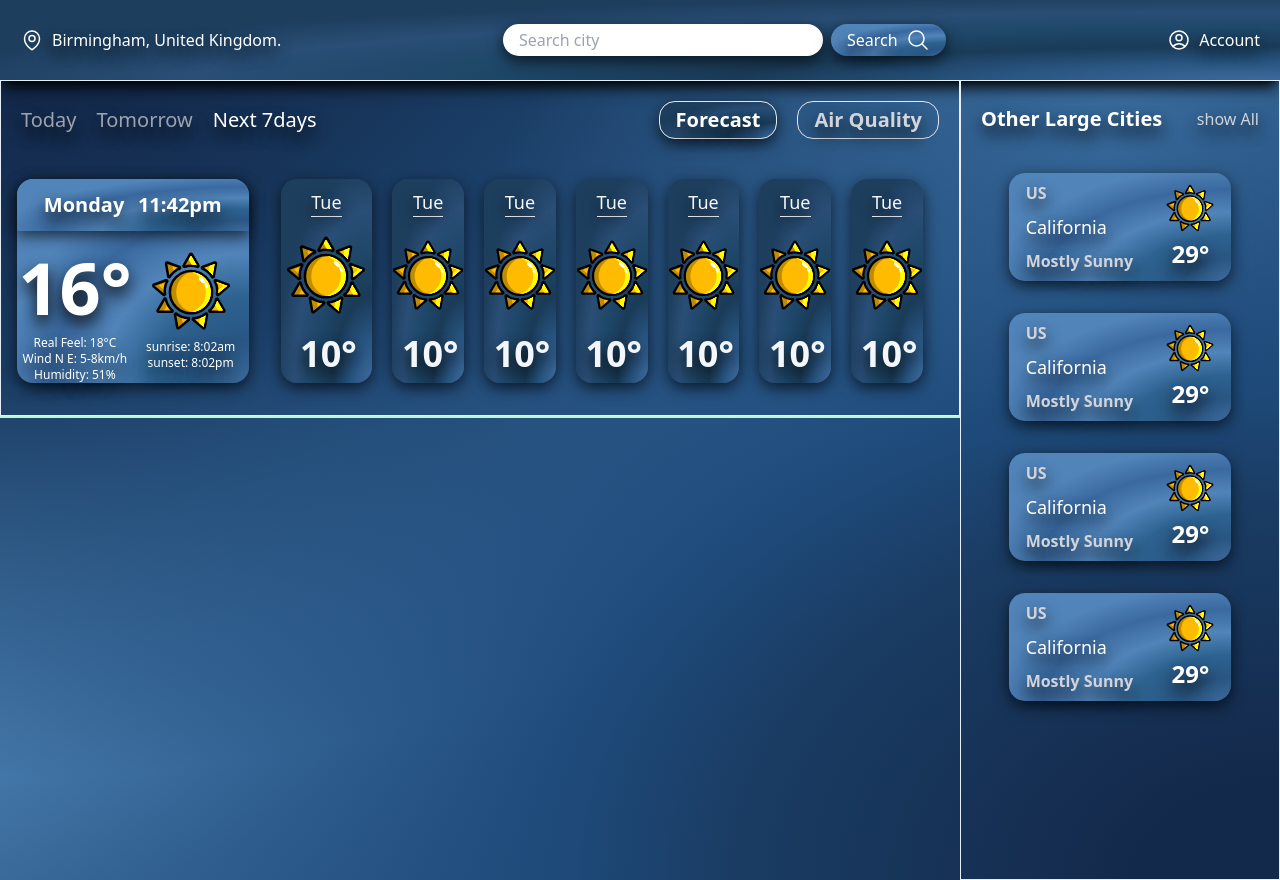
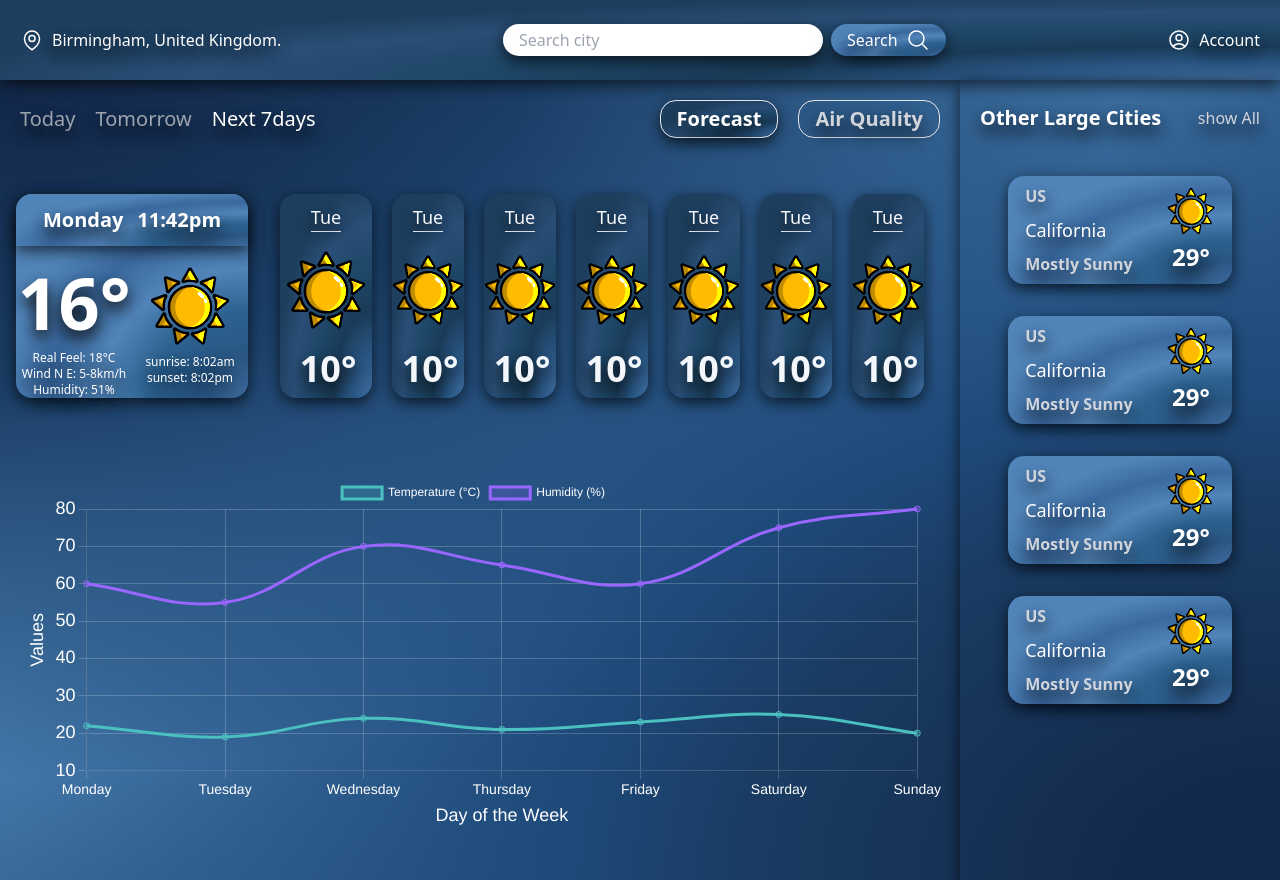
Before and after one commit to abdinasir1warsame/weather-dashboard, a React (Vite) app: page / in a window 1280 px wide. Built offline with nearby package versions, Linux system fonts and the light colour scheme.

Commit message:
completed graph ui

```diff
--- /dev/null
+++ b/src/components/forecast-graph.jsx
@@ -0,0 +1,133 @@
+import React from 'react';
+import { Line } from 'react-chartjs-2';
+import {
+  Chart as ChartJS,
+  CategoryScale,
+  LinearScale,
+  PointElement,
+  LineElement,
+  Title,
+  Tooltip,
+  Legend,
+} from 'chart.js';
+
+ChartJS.register(
+  CategoryScale,
+  LinearScale,
+  PointElement,
+  LineElement,
+  Title,
+  Tooltip,
+  Legend
+);
+
+const WeatherChart = () => {
+  const labels = [
+    'Monday',
+    'Tuesday',
+    'Wednesday',
+    'Thursday',
+    'Friday',
+    'Saturday',
+    'Sunday',
+  ];
+  const data = {
+    labels: labels,
+    datasets: [
+      {
+        label: 'Temperature (°C)',
+        data: [22, 19, 24, 21, 23, 25, 20],
+        borderColor: 'rgba(75, 192, 192, 1)',
+        backgroundColor: 'rgba(75, 192, 192, 0.2)',
+        fill: true,
+        tension: 0.4,
+      },
+      {
+        label: 'Humidity (%)',
+        data: [60, 55, 70, 65, 60, 75, 80],
+        borderColor: 'rgba(153, 102, 255, 1)',
+        backgroundColor: 'rgba(153, 102, 255, 0.2)',
+        fill: true,
+        tension: 0.4,
+      },
+    ],
+  };
+
+  const options = {
+    responsive: true,
+    maintainAspectRatio: false,
+    plugins: {
+      legend: {
+        position: 'top',
+        labels: {
+          color: 'white', // Change the color of the legend text
+        },
+      },
+      tooltip: {
+        mode: 'index',
+        intersect: false,
+      },
+    },
+    scales: {
+      x: {
+        display: true,
+        title: {
+          display: true,
+          text: 'Day of the Week',
+          color: 'white',
+          font: {
+            size: 18,
+          },
+        },
+        ticks: {
+          color: 'white',
+          font: {
+            size: 14,
+          },
+        },
+        grid: {
+          color: 'rgba(255, 255, 255, 0.2)', // Change the color of x-axis grid lines
+        },
+      },
+      y: {
+        display: true,
+        title: {
+          display: true,
+          text: 'Values',
+          color: 'white',
+          font: {
+            size: 18,
+          },
+        },
+        ticks: {
+          color: 'white',
+          font: {
+            size: 18,
+          },
+        },
+        grid: {
+          color: 'rgba(255, 255, 255, 0.2)', // Change the color of y-axis grid lines
+        },
+      },
+    },
+    layout: {
+      padding: 20, // Adds padding around the chart
+    },
+    backgroundColor: 'rgba(0, 0, 0, 0.7)', // Change the background color of the entire chart area
+  };
+
+  return (
+    <div
+      style={{
+        width: '74vw',
+        height: '50vh',
+
+        padding: '3px',
+      }}
+    >
+      <Line data={data} options={options} />
+    </div>
+  );
+};
+
+export default WeatherChart;
--- a/src/components/forecast.jsx
+++ b/src/components/forecast.jsx
@@ -1,12 +1,13 @@
 import sunImg from '../assets/img/01d.svg';
+import TemperatureChart from './forecast-graph';
 import CitiesSection from './other-cities';
 
 const Forecast = () => {
   return (
     <div className="h-screen grid grid-cols-[15fr_5fr] ">
-      <div>
-        <div className="  max-h-1/3">
-          <div className="border border-big-stone-100 pt-3">
+      <div className="">
+        <div className="  max-h-1/2 ">
+          <div className=" pt-3">
             <div className="flex justify-between items-center px-5 py-2 ">
               <div className="flex gap-5 text-xl text-big-stone-50 text-gray-400">
                 <p>Today</p>
@@ -22,7 +23,7 @@ const Forecast = () => {
                 </p>
               </div>
             </div>
-            <div className="grid space-x-3 grid-cols-1 w-full md:grid-cols-[1fr_3fr] py-8 px-4">
+            <div className="grid space-x-3 grid-cols-1 w-full md:grid-cols-[1fr_3fr] py-12 px-4">
               <div className="background3 rounded-2xl  text-white">
                 <div className="flex justify-around px-5 text-xl font-bold background3 rounded-t-2xl py-3 ">
                   <p>Monday</p>
@@ -136,8 +137,8 @@ const Forecast = () => {
             </div>
           </div>
         </div>
-        <div className=" h-1/2">
-          <div className="border  border-green-200"></div>
+        <div className="mt-2">
+          <TemperatureChart />
         </div>
       </div>
 
--- a/src/components/navbar.jsx
+++ b/src/components/navbar.jsx
@@ -1,6 +1,6 @@
 const Navbar = () => {
   return (
-    <nav className=" h-20  px-5 background2 shadow shadow-lg shadow-black flex justify-between items-center  text-white">
+    <nav className=" h-20  px-5 background2  flex justify-between items-center  text-white">
       <div className="flex gap-2">
         <svg
           xmlns="http://www.w3.org/2000/svg"
--- a/src/components/other-cities.jsx
+++ b/src/components/other-cities.jsx
@@ -2,13 +2,13 @@ import sunImg from '../assets/img/01d.svg';
 
 const CitiesSection = () => {
   return (
-    <div className="border border-big-stone-100">
+    <div className="box-shadow">
       <div className="flex justify-between items-center px-5 py-6">
         <h3 className="text-xl font-bold">Other Large Cities </h3>
         <p className="text-gray-300">show All</p>
       </div>
 
-      <div className="grid space-y-8 grid-cols-1 px-12 py-4">
+      <div className="grid space-y-8 grid-cols-1 px-12 py-5">
         <div className="rounded-2xl background3 flex justify-around py-2 text-md">
           <div className="text-white space-y-2  ">
             <p className="text-gray-300 font-bold ">US</p>
```
